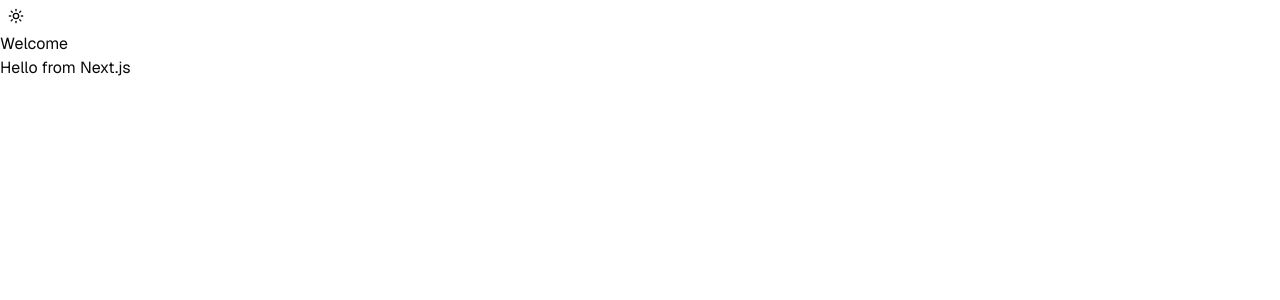
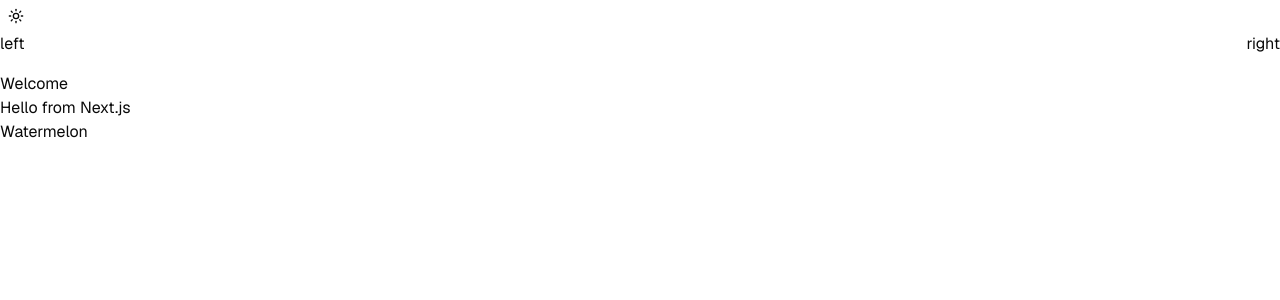
Before and after one commit to ReemMohamedAbdelfatah/soumtech-project, a Next.js app: page /en in a window 1280 px wide. Shown: the top 300 px of the page. Built offline with nearby package versions, Linux system fonts and the light colour scheme.

Commit message:
updating project

```diff
--- a/app/[locale]/page.tsx
+++ b/app/[locale]/page.tsx
@@ -3,12 +3,18 @@ import { getTranslations } from "next-intl/server";
 
 export default async function Home() {
   const t = await getTranslations("Home");
+
   return (
     <div>
       <ThemeToggle />
       <div>
+        <nav className="flex justify-between mb-4">
+          <p>left</p>
+          <p>right</p>
+        </nav>
         <h1>{t("title")}</h1>
         <p>{t("description")}</p>
+        <h3>{t("watermelon")}</h3>
       </div>
     </div>
   );
--- a/messages/ar.json
+++ b/messages/ar.json
@@ -1,7 +1,8 @@
 {
   "Home": {
     "title": "مرحبا",
-    "description": "أهلا بك في Next.js"
+    "description": "أهلا بك في Next.js",
+    "watermelon": "بطيخ"
   },
   "LoginPage": {
     "title": "تسجيل الدخول",
--- a/messages/en.json
+++ b/messages/en.json
@@ -1,7 +1,8 @@
 {
   "Home": {
     "title": "Welcome",
-    "description": "Hello from Next.js"
+    "description": "Hello from Next.js",
+    "watermelon": "Watermelon"
   },
   "LoginPage": {
     "title": "Login",
```
